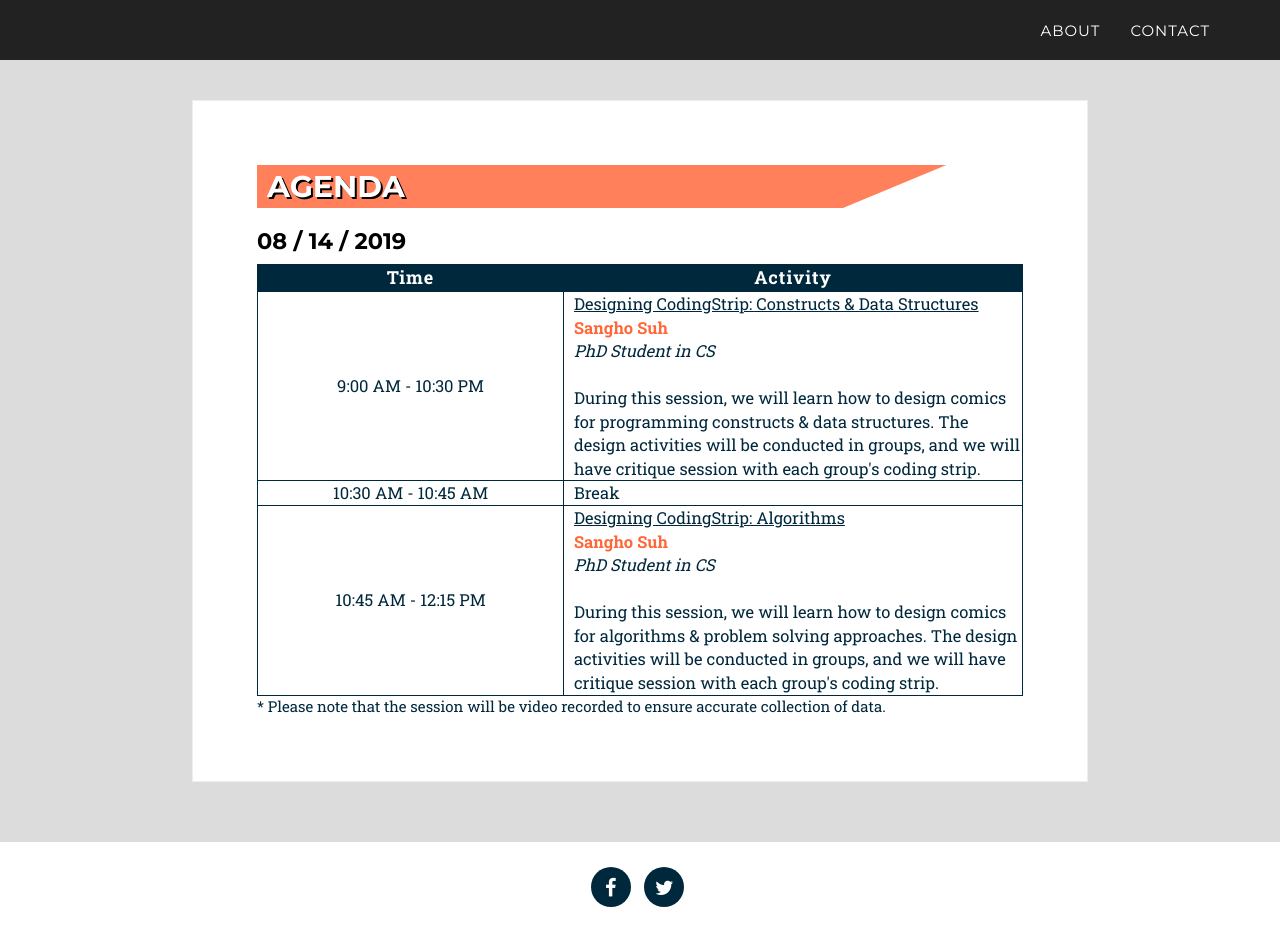
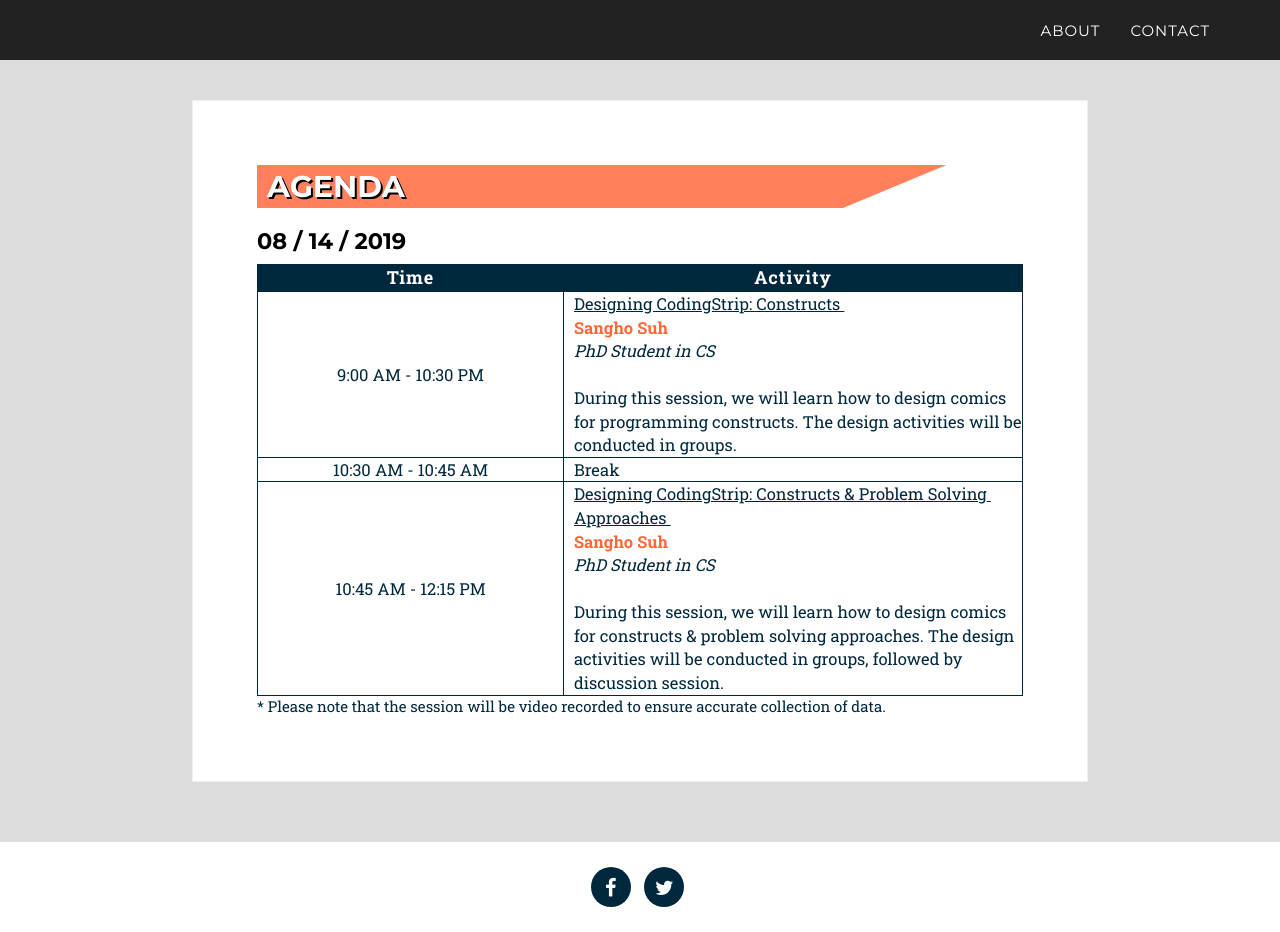
Before and after one commit to codingstrip/codingstrip.github.io, a Jekyll site: the page built from _2017_pages/agenda.html, in a window 1280 px wide and 932 px high. Built offline with Jekyll 4.4.1, drawn with Linux system fonts in a browser that asks for light colours; some web fonts are replaced.

Commit message:
Update agenda information

```diff
--- a/_data/twenty_17/agendas_1.yml
+++ b/_data/twenty_17/agendas_1.yml
@@ -1,8 +1,8 @@
 - time: 9:00 AM - 10:30 PM
-  info: "<u>Designing CodingStrip: Constructs & Data Structures</u><br><b>Sangho Suh</b><br><i>PhD Student in CS</i><br><br>During this session, we will learn how to design comics for programming constructs & data structures. The design activities will be conducted in groups, and we will have critique session with each group's coding strip."
+  info: "<u>Designing CodingStrip: Constructs </u><br><b>Sangho Suh</b><br><i>PhD Student in CS</i><br><br>During this session, we will learn how to design comics for programming constructs. The design activities will be conducted in groups."
 
 - time: 10:30 AM - 10:45 AM
   info: "Break"
 
 - time: 10:45 AM - 12:15 PM
-  info: "<u>Designing CodingStrip: Algorithms</u><br><b>Sangho Suh</b><br><i>PhD Student in CS</i><br><br>During this session, we will learn how to design comics for algorithms & problem solving approaches. The design activities will be conducted in groups, and we will have critique session with each group's coding strip."
+  info: "<u>Designing CodingStrip: Constructs & Problem Solving Approaches </u><br><b>Sangho Suh</b><br><i>PhD Student in CS</i><br><br>During this session, we will learn how to design comics for constructs & problem solving approaches. The design activities will be conducted in groups, followed by discussion session."
```
